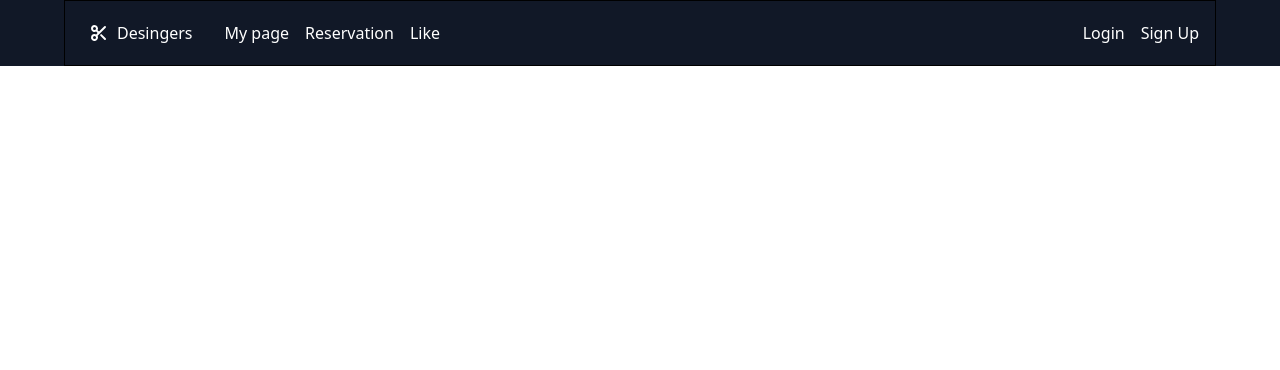
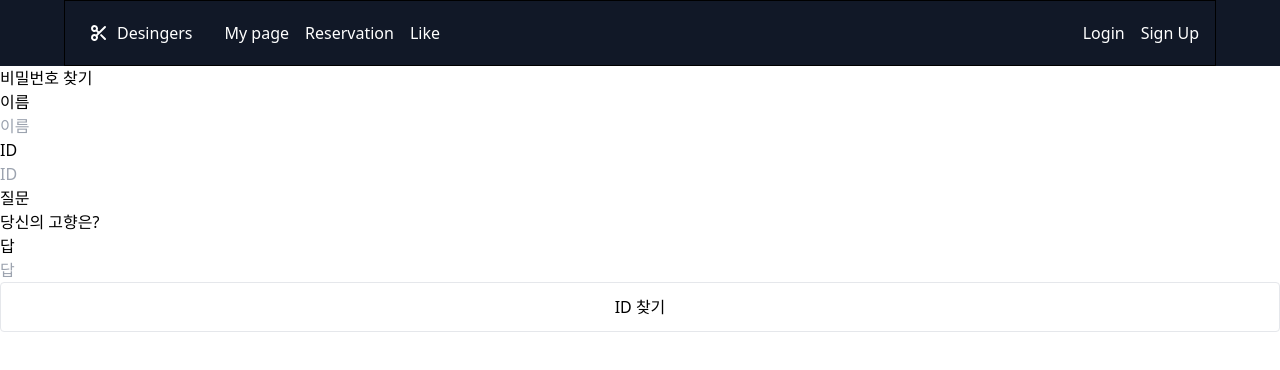
Before and after one commit to LateNightSeoul/Designers-React, a React (Create React App) app: page /findpw in a window 1280 px wide. Shown: the top 370 px of the page. Built offline with nearby package versions, Linux system fonts and the light colour scheme.

Commit message:
feat : 비밀번호 찾기 구현

```diff
--- a/src/js/App.js
+++ b/src/js/App.js
@@ -15,6 +15,7 @@ import Main from './Component/reserve/Main';
 import "tailwindcss/tailwind.css"
 import '../css/style.css';
 import FindId from './Component/member/FindId';
+import FindPw from './Component/member/findPw';
 
 function App() {
   return (
@@ -31,6 +32,7 @@ function App() {
             <Route path='/main' component={Main}></Route>
             <Route path='/designer/:id' component={ViewDesigner}></Route>
             <Route path='/findid' component={FindId}></Route>
+            <Route path='/findpw' component={FindPw}></Route>
           </Switch>
         </div>
       </BrowserRouter>
--- a/src/js/Component/member/FindId.js
+++ b/src/js/Component/member/FindId.js
@@ -31,7 +31,7 @@ function FindId() {
 
         checkEmpty();
 
-        const url = "http://localhost:8080/findid";
+        const url = "http://localhost:8080/find/id";
 
         const info_dto = {
             name: info.name,
@@ -60,6 +60,7 @@ function FindId() {
                             onChange={onChangeInfo}/>
 
                       </div>
+                      <label>이메일</label>
                       <div>
                       <input
                             type={Text}
--- a/src/js/Component/member/Login.js
+++ b/src/js/Component/member/Login.js
@@ -1,8 +1,7 @@
 import React, { useState } from 'react';
 import './css/login.css';
-import { BrowserRouter, Route, Switch, Link } from 'react-router-dom';
+import {Link} from 'react-router-dom';
 import axios from 'axios';
-import FindId from './FindId';
 
 function Login() {
 
--- /dev/null
+++ b/src/js/Component/member/findPw.js
@@ -0,0 +1,94 @@
+import React, { useState } from 'react';
+import axios from 'axios';
+
+function FindPw() {
+
+    const [question, setQuestion] = useState("당신의 고향은?")
+
+    const [info, setInfo] = useState({
+        name: "",
+        id: "",
+        question_answer: "",
+    })
+
+    const onChangeInfo = e => {
+        setInfo({
+            ...info,
+            [e.target.name]: e.target.value,
+        })
+    }
+
+    const checkEmpty = () => {
+        for (const [key, value] of Object.entries(info)) {
+            if (value === "") {
+                alert("정보를 모두 입력하세요.");
+                return false
+            }
+        }
+        return true
+    }
+
+    const handleSubmit = e => {
+        e.preventDefault();
+
+        checkEmpty();
+
+        const url = "http://localhost:8080/find/pw";
+
+        const info_dto = {
+            name: info.name,
+            id: info.id,
+            question_answer: info.question_answer,
+        }
+
+        axios.post(url, info_dto)
+        .then((res) => { console.log(res.status) })
+        .catch((res) => { console.log('Error'); } )
+    }
+
+    return(
+        <div>
+            <div>
+                <form onSubmit={handleSubmit}>
+                    <div>비밀번호 찾기</div>
+                    <div>
+                        <label>이름</label>
+                        <div>
+                            <input
+                                type={Text}
+                                placeholder={'이름'}
+                                name='name'
+                                onChange={onChangeInfo}/>
+
+                        </div>
+                        <label>ID</label>
+                        <div>
+                            <input
+                                type={Text}
+                                placeholder={'ID'}
+                                name='id'
+                                onChange={onChangeInfo}/>
+                        </div>
+                        <label>질문</label>
+                        <div>
+                            <div>{question}</div>
+                        </div>
+                        <label>답</label>
+                        <div>
+                            <input
+                                type={Text}
+                                placeholder={'답'}
+                                name='question_answer'
+                                onChange={onChangeInfo}/>
+                        </div>
+                    </div>
+                    <div>
+                        <button type='submit' className='w-full border bodrer-gray-400 p-3 rounded mb-2'>ID 찾기</button>
+                    </div>
+                </form>
+            </div>
+        </div>
+    )
+}
+
+export default FindPw;
```
